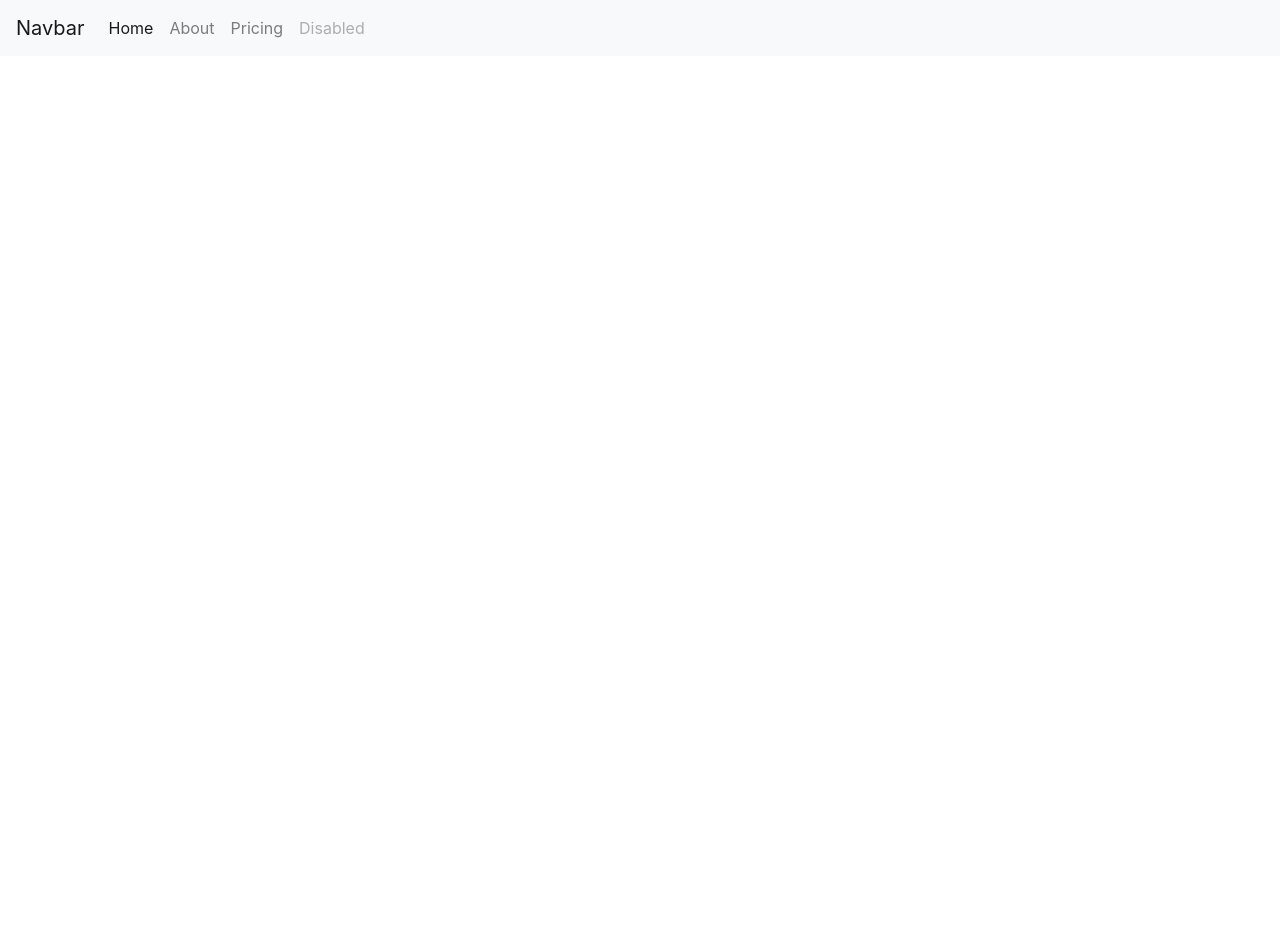
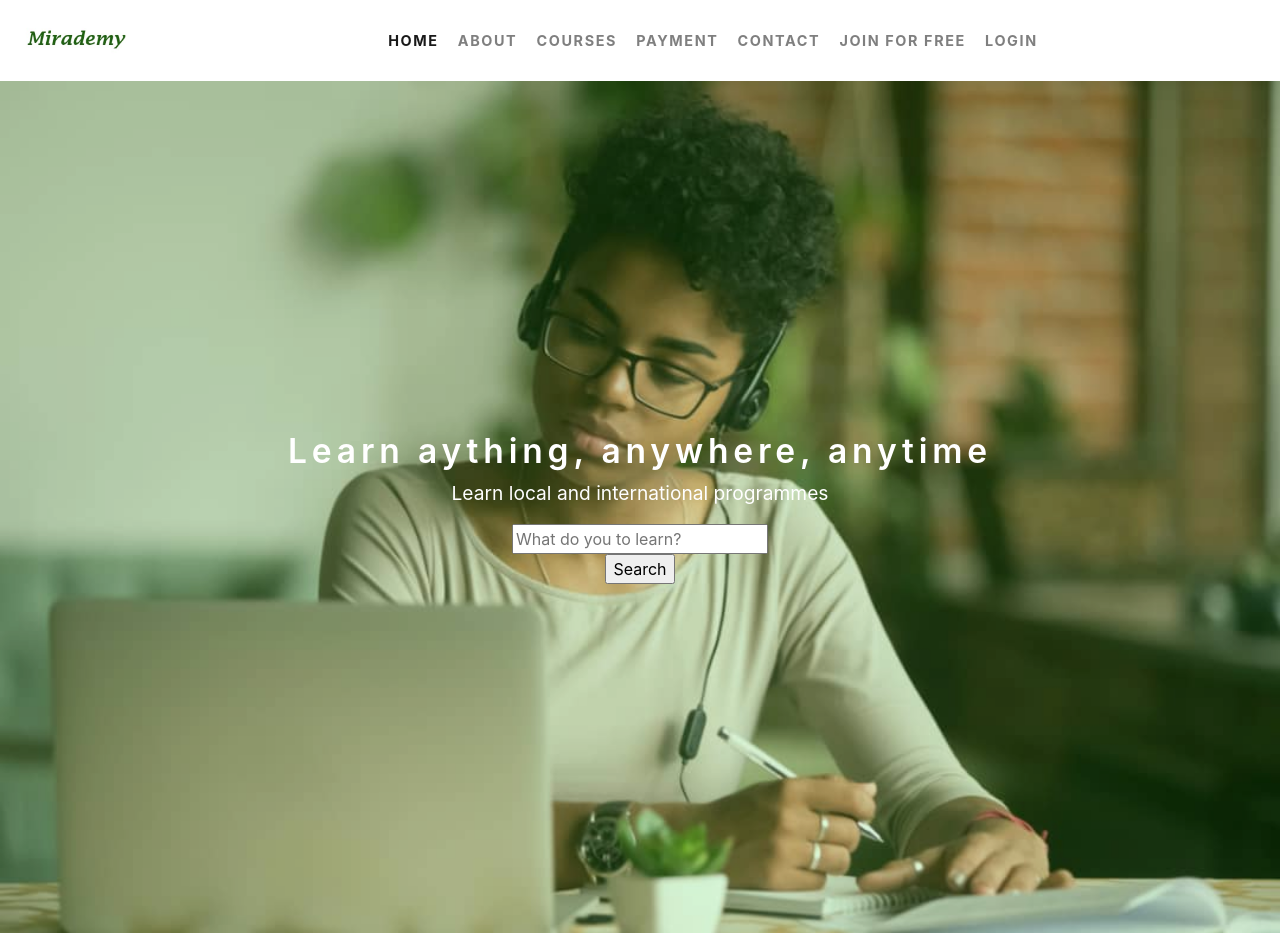
Before and after one commit to Oluwaniphise/Mirademy, a plain HTML site: page index.html in a window 1280 px wide. Before the commit the page ends 800 px from the top, so only its background shows below. Drawn offline with Linux system fonts and the light colour scheme.

Commit message:
initial commit

```diff
--- a/index.html
+++ b/index.html
@@ -10,13 +10,15 @@
 </head>
 <body>
     <!--Navigation starts-->
-    <nav class="navbar navbar-expand-md navbar-light bg-light">
-  <a class="navbar-brand" href="#">Navbar</a>
+    <nav class="navbar navbar-expand-lg navbar-light bg-white ">
+  <a class="navbar-brand " href="#">
+    <img src="images/mirademy.jpg" class="mx-auto" alt="mirademy logo">
+  </a>
   <button class="navbar-toggler" type="button" data-toggle="collapse" data-target="#navbarNav" aria-controls="navbarNav" aria-expanded="false" aria-label="Toggle navigation">
     <span class="navbar-toggler-icon"></span>
   </button>
   <div class="collapse navbar-collapse" id="navbarNav">
-    <ul class="navbar-nav">
+    <ul class="navbar-nav mx-auto">
       <li class="nav-item active">
         <a class="nav-link" href="#">Home <span class="sr-only">(current)</span></a>
       </li>
@@ -24,14 +26,47 @@
         <a class="nav-link" href="#">About</a>
       </li>
       <li class="nav-item">
-        <a class="nav-link" href="#">Pricing</a>
+        <a class="nav-link" href="#">Courses</a>
       </li>
       <li class="nav-item">
-        <a class="nav-link disabled" href="#">Disabled</a>
+        <a class="nav-link" href="#">Payment</a>
+      </li>
+      <li class="nav-item">
+        <a class="nav-link" href="#">Contact</a>
+      </li>
+      <li class="nav-item button">
+        <a class="nav-link button" href="#">Join for free</a>
+      </li>
+      <li class="nav-item button ">
+        <a class="nav-link button" href="#">Login</a>
       </li>
     </ul>
   </div>
 </nav>
+<!--Navigation ends-->
+
+
+
+<!--Image overlay-->
+<div class="img-container">
+  <img src="images/mirademy_girl.jpg" class=" d-block w-100 img-fluid"  alt="">
+ <div class="image-overlay">
+   <div class="img-overlay-text">
+     <h1 class="img_overlay_heading">Learn aything, anywhere, anytime</h1>
+     <p class="img_overlay_par">Learn local and international programmes</p>
+     <input type="text" placeholder="What do you to learn?">
+     <input type="submit" value="Search">
+   </div>
+ </div>
+
+ </div>
+
+<!--Image overlay ends-->
+
+
+
+
+
 
 <script src="jquery.min.js"></script>
 <script src="bootstrap/js/bootstrap.min.js"></script>
--- a/main.css
+++ b/main.css
@@ -1,9 +1,74 @@
 body{
     font-family:'Segoe UI', Tahoma, Geneva, Verdana, sans-serif;
 }
-.navbar-default{
-    background:rgb(255,255,255) !important;
+img{
+    width:130px;
 }
-img{
-    width:150px;
+.navbar{
+    font-size:0.9rem;
+    font-weight:700;
 }
+nav ul li {
+    margin:0.1rem;
+    text-transform: uppercase;
+    letter-spacing: 0.1rem;
+}
+nav ul li a:hover{
+    color:#216112 !important;
+}
+
+
+/*
+.button{
+    background:#216112;
+    color:white !important;
+    padding:5px;
+} */
+.img-container{
+    position:relative !important;
+}
+.image-overlay{
+    position:absolute;
+    top:0px;
+    left:0px;
+    height:100%;
+    width:100%;
+    background:rgba(14, 224, 14, 0.15);
+    z-index:1;
+
+}
+.img-overlay-text{
+    position:relative;
+    z-index: 10;
+    height:100%;
+    width: 100%;
+    max-width: 100%;
+    display:flex;
+    align-items:center;
+    justify-content: center;
+    flex-direction:column;
+    color:white;
+    text-align:center;
+}
+.img_overlay_heading{
+    font-size:2.1rem;
+    letter-spacing: 0.3rem;
+    font-weight:600;
+}
+.img_overlay_par {
+  font-size:1.2rem;
+}
+
+
+
+@media screen and (max-width:576px){
+
+    .img_overlay_heading{
+        font-size:1.3rem;
+        letter-spacing: 0.1rem;
+        font-weight:450;
+    }
+    .img_overlay_par {
+      font-size:1rem;
+    }
+}
```
